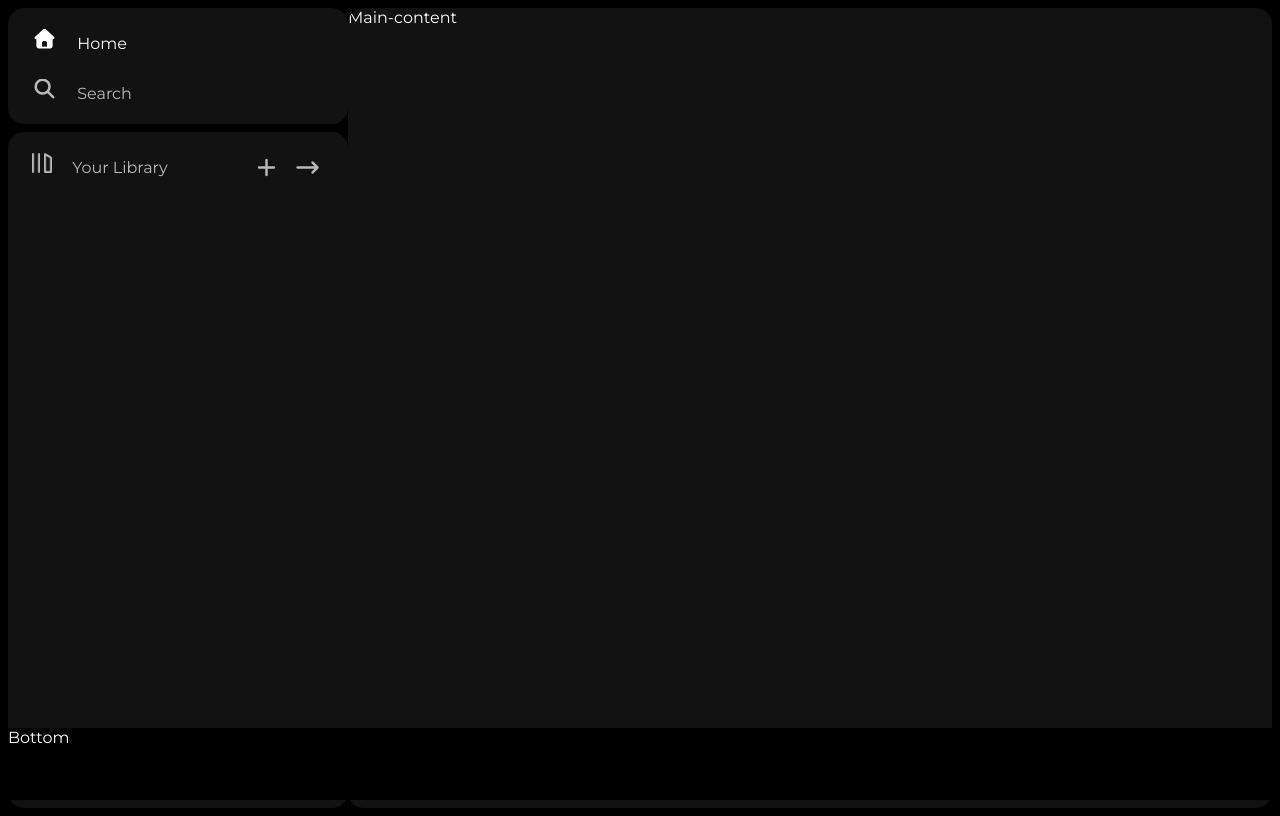
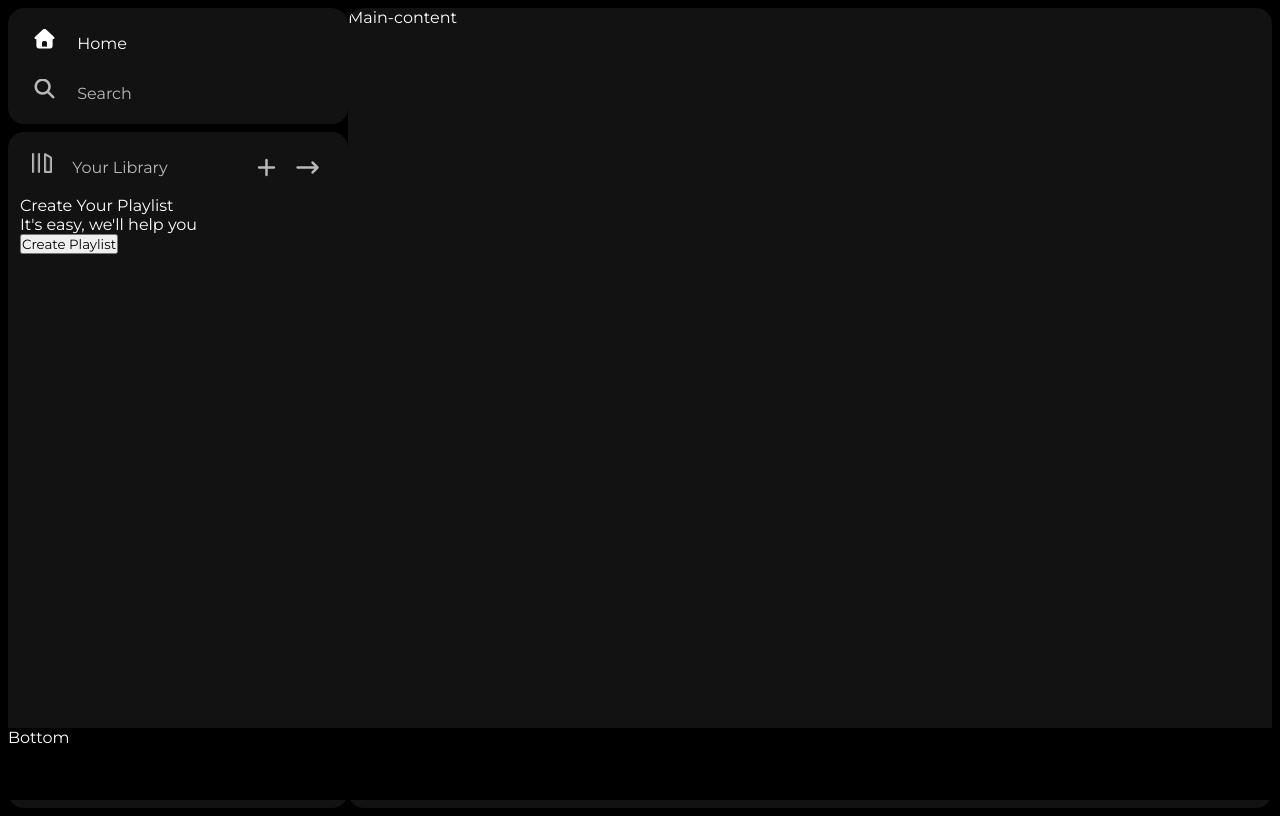
Before and after one commit to kunals1281/Spotify_clone_, a plain HTML site: page index.html in a window 1280 px wide. Drawn offline with Linux system fonts and the light colour scheme.

Commit message:
lib box added

```diff
--- a/index.html
+++ b/index.html
@@ -35,7 +35,14 @@
                     <i class="fa-solid fa-arrow-right-long"></i>
                 </div>
               </div>
-                <div class="boxes"></div>
+                <div class="lib-boxes">
+                    <div class="box">
+                        <div class="box-p1">Create Your Playlist</div>
+                        <div class="box-p2">It's easy, we'll help you</div>
+                        <button class="badge" style="color: black;">Create Playlist</button>
+                    </div>
+
+                </div>
 
             </div>
         </div>
```
